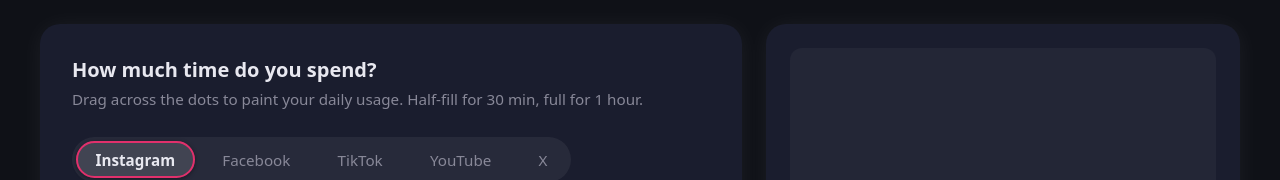
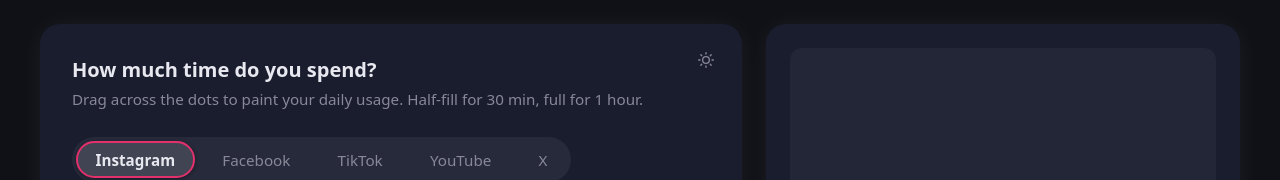
Before and after one commit to Nyarlat-hotep/drag-interaction, a React (Vite) app: page / in a window 1280 px wide. Shown: the top 180 px of the page. Built offline with nearby package versions, Linux system fonts and the light colour scheme.

Commit message:
dark mode

```diff
--- a/src/App.jsx
+++ b/src/App.jsx
@@ -18,6 +18,12 @@
   const dragRef     = useRef({ active: false })
   const activeAppRef = useRef(activeApp)
   const physicsRef  = useRef()
+  const [theme, setTheme] = useState('dark')
+
+  useEffect(() => {
+    document.documentElement.dataset.theme = theme === 'light' ? 'light' : ''
+  }, [theme])
+
   const prevUsageRef = useRef(null)
   const lastSlotRef  = useRef({}) // { [day]: slotIndex }
   useEffect(() => { activeAppRef.current = activeApp }, [activeApp])
@@ -160,6 +166,29 @@
         onTouchMove={handleTouchMove}
         style={{ touchAction: 'none' }}
       >
+        <button
+          className="theme-toggle"
+          onClick={() => setTheme(t => t === 'dark' ? 'light' : 'dark')}
+          aria-label="Toggle theme"
+        >
+          {theme === 'dark' ? (
+            <svg width="16" height="16" viewBox="0 0 24 24" fill="none" stroke="currentColor" strokeWidth="2" strokeLinecap="round" strokeLinejoin="round">
+              <circle cx="12" cy="12" r="5"/>
+              <line x1="12" y1="1" x2="12" y2="3"/>
+              <line x1="12" y1="21" x2="12" y2="23"/>
+              <line x1="4.22" y1="4.22" x2="5.64" y2="5.64"/>
+              <line x1="18.36" y1="18.36" x2="19.78" y2="19.78"/>
+              <line x1="1" y1="12" x2="3" y2="12"/>
+              <line x1="21" y1="12" x2="23" y2="12"/>
+              <line x1="4.22" y1="19.78" x2="5.64" y2="18.36"/>
+              <line x1="18.36" y1="5.64" x2="19.78" y2="4.22"/>
+            </svg>
+          ) : (
+            <svg width="16" height="16" viewBox="0 0 24 24" fill="none" stroke="currentColor" strokeWidth="2" strokeLinecap="round" strokeLinejoin="round">
+              <path d="M21 12.79A9 9 0 1 1 11.21 3 7 7 0 0 0 21 12.79z"/>
+            </svg>
+          )}
+        </button>
         <h1 className="app-title">How much time do you spend?</h1>
         <p className="app-subtitle">
           Drag across the dots to paint your daily usage. Half-fill for 30 min, full for 1 hour.
```
